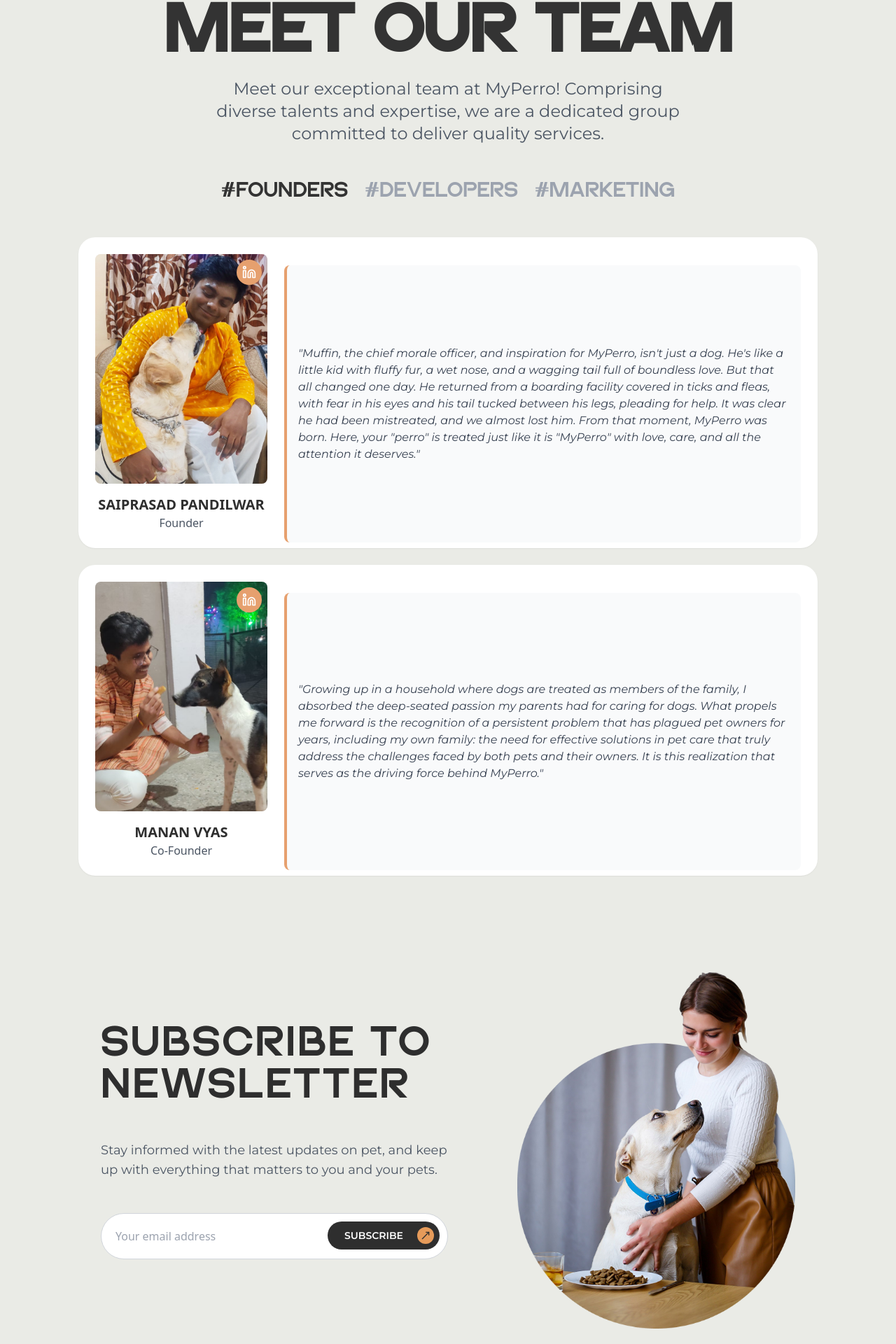
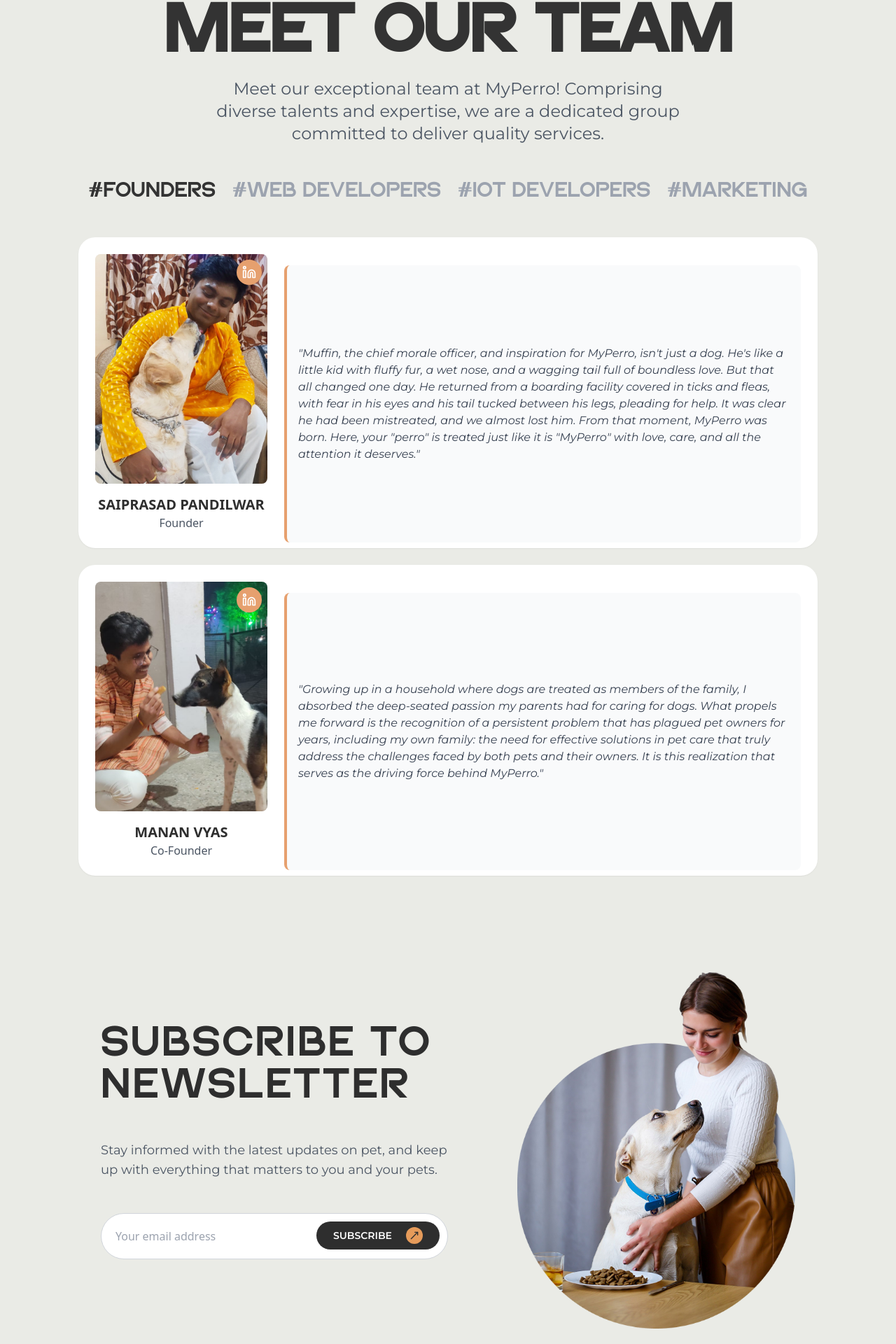
Before and after one commit to var-code-5/landing_page, a Next.js app: page /about in a window 1280 px wide. Shown: the part 2789-4709 px from the top of the page at 70% size. Built offline with nearby package versions, Linux system fonts and the light colour scheme.

Commit message:
style: margins and paddings

```diff
--- a/src/app/contact/ContactCard.tsx
+++ b/src/app/contact/ContactCard.tsx
@@ -28,10 +28,10 @@
           <div>
             <h3 className="font-semibold text-xl text-left">Email us</h3>
             <a
-              href="mailto:myperro.official@gmail.com"
+              href="mailto:contact.us@myperro.in"
               className="text-gray-300 text-sm break-words hover:underline"
             >
-              myperro.official@gmail.com
+              contact.us@myperro.in
             </a>
           </div>
         </div>
@@ -69,11 +69,6 @@
                   <Twitter className="h-8 w-8 p-2 bg-primary text-white" />
                 </a>
               </li>
-              <li className="rounded-full overflow-hidden">
-                <a href="https://www.facebook.com/MyPerro.official" target="_blank" rel="noopener noreferrer">
-                  <Facebook className="h-8 w-8 p-2 bg-primary text-white" />
-                </a>
-              </li>
             </ul>
 
           </div>
--- a/src/components/About/TeamSection.tsx
+++ b/src/components/About/TeamSection.tsx
@@ -51,7 +51,7 @@
     role: "IoT Developer",
     image: "/team/kunal.jpg",
     LinkedinURL: "https://www.linkedin.com/in/kunal-sinha-244044278/",
-    tags: ["developers"],
+    tags: ["iot developers"],
   },
   {
     id: "4",
@@ -59,7 +59,7 @@
     role: "IoT Developer",
     image: "/team/sruti.jpg",
     LinkedinURL: "https://www.linkedin.com/in/shruti-jha-4b0976228",
-    tags: ["developers"],
+    tags: ["iot developers"],
   },
   {
     id: "5",
@@ -67,7 +67,7 @@
     role: "Web Developer",
     image: "/team/var.png",
     LinkedinURL: "https://www.linkedin.com/in/varshith-kumar-reddy-meda/",
-    tags: ["developers"],
+    tags: ["web developers"],
   },
   {
     id: "6",
@@ -75,7 +75,7 @@
     role: "Web Developer",
     image: "/team/arvind.jpeg",
     LinkedinURL: "https://www.linkedin.com/in/arvind-babu-538186260/",
-    tags: ["developers"],
+    tags: ["web developers"],
   },
   {
     id: "7",
@@ -83,7 +83,7 @@
     role: "IOT Developer",
     image: "/team/dhaneshbaheti.jpeg",
     LinkedinURL: "https://www.linkedin.com/in/dhaneshbaheti",
-    tags: ["developers"],
+    tags: ["iot developers"],
   },
   {
     id: "9",
@@ -91,7 +91,7 @@
     role: "Web Developer",
     image: "/team/harsh.jpg",
     LinkedinURL: "https://www.linkedin.com/in/harsh-dalmia-605995221",
-    tags: ["developers"],
+    tags: ["web developers"],
   },
   {
     id: "10",
@@ -99,7 +99,7 @@
     role: "Web Developer",
     image: "/team/Rushi.jpg",
     LinkedinURL: "https://www.linkedin.com/in/rushikesh1503/",
-    tags: ["developers"],
+    tags: ["web developers"],
   },
   {
     id: "11",
@@ -107,7 +107,7 @@
     role: "IoT Developer",
     image: "/team/nageshwar.jpeg",
     LinkedinURL: "https://www.linkedin.com/in/nageshwar-kumar-mehta",
-    tags: ["developers"],
+    tags: ["iot developers"],
   },
   {
     id: "12",
@@ -115,7 +115,7 @@
     role: "IoT Developer",
     image: "/team/manas.jpg",
     LinkedinURL: "https://linkedin.com/in/maanasnair",
-    tags: ["developers"],
+    tags: ["iot developers"],
   },
   // {
   //   id: "13",
@@ -154,7 +154,8 @@
 // Initial tags
 const initialTags: Tag[] = [
   { id: "founders", label: "FOUNDERS" },
-  { id: "developers", label: "DEVELOPERS" },
+  { id: "web developers", label: "WEB DEVELOPERS" },
+  { id: "iot developers", label: "IOT DEVELOPERS" },
   { id: "marketing", label: "MARKETING" },
 ];
 
--- a/src/components/HeroCollar/index.tsx
+++ b/src/components/HeroCollar/index.tsx
@@ -50,7 +50,7 @@
           height={1000}
           className="w-[85%] sm:w-[80%] h-[80%] rounded-3xl sm:rounded-[50px]"
         />
-        <div className="hidden absolute sm:flex flex-col justify-around text-secondary opacity-50 w-[80%] h-[80%] text-center text-[8rem] overflow-hidden text-nowrap leading-tight font-borela">
+        <div className=" absolute sm:flex flex-col justify-around text-secondary opacity-50 w-[80%] h-[80%] text-center text-[10vw]  overflow-hidden text-nowrap leading-tight font-borela">
           <h3>TAILORED</h3>
           <h3>TECHNOLOGY</h3>
           <h3>FOR YOUR PET</h3>
--- a/src/components/Newsletter/Newsletter.tsx
+++ b/src/components/Newsletter/Newsletter.tsx
@@ -76,9 +76,9 @@
               />
               <button
                 type="submit"
-                className="absolute md:right-3 md:top-3 font-montserrat font-semibold text-sm right-2 top-2 px-6 py-2 bg-background text-white rounded-full hover:bg-gray-700 transition-colors flex gap-x-5 pr-2 items-center gap-2"
+                className="absolute md:right-3 md:top-3 font-montserrat font-semibold text-sm right-2 top-2 px-6 py-2 bg-background text-white rounded-full hover:bg-gray-700 transition-colors flex gap-x-5 items-center gap-2"
               >
-                SUBSCRIBE
+                <p className='hidden md:block'>SUBSCRIBE</p>
                 <MoveUpRight className='w-6 text-background h-6 bg-primary rounded-full p-1' />
               </button>
             </div>
--- a/src/components/services/dog-walking.tsx
+++ b/src/components/services/dog-walking.tsx
@@ -21,7 +21,7 @@
         <div className="w-full">
                 {/* Dog Walking Service */}
                 <motion.div
-                    ref={walkingRef}
+
                     initial={{ x: -100, opacity: 0 }}
                     animate={walkingInView ? { x: 0, opacity: 1 } : { x: -100, opacity: 0 }}
                     transition={{ duration: 0.5, ease: "easeOut" }}
@@ -40,7 +40,7 @@
                         <h1 className="text-4xl sm:text-5xl md:text-6xl font-borela">
                             DOG <span className="text-background">WALKING</span> <br /> SERVICE
                         </h1>
-                        <p className="text-lg md:text-xl lg:text-2xl my-3 md:my-5 font-montserrat">
+                        <p className="text-lg md:text-xl lg:text-2xl my-3 md:my-5 font-montserrat" ref={walkingRef}>
                             Soon, we&apos;ll offer reliable dog walking tailored to your dog&apos;s
                             needs, ensuring they get the exercise and attention they deserve.
                         </p>
@@ -67,7 +67,7 @@
 
                 {/* Dog Boarding Service */}
                 <motion.div
-                    ref={boardingRef}
+
                     initial={{ x: 100, opacity: 0 }}
                     animate={boardingInView ? { x: 0, opacity: 1 } : { x: 100, opacity: 0 }}
                     transition={{ duration: 0.8, ease: "easeOut" }}
@@ -77,7 +77,7 @@
                         <h1 className="text-4xl sm:text-5xl md:text-6xl font-borela mt-6 lg:mt-0">
                             DOG <span className="text-background">BOARDING</span> <br /> SERVICE
                         </h1>
-                        <p className="text-lg md:text-xl lg:text-2xl my-3 md:my-5 font-montserrat">
+                        <p className="text-lg md:text-xl lg:text-2xl my-3 md:my-5 font-montserrat" ref={boardingRef}>
                             We&apos;re creating a safe, comfortable space where your dog will
                             receive the care and attention they need while you&apos;re away.
                         </p>
```
Also changed, not shown: src/app/page.tsx (+58 -36 lines), public/hero/zig.png (added).
